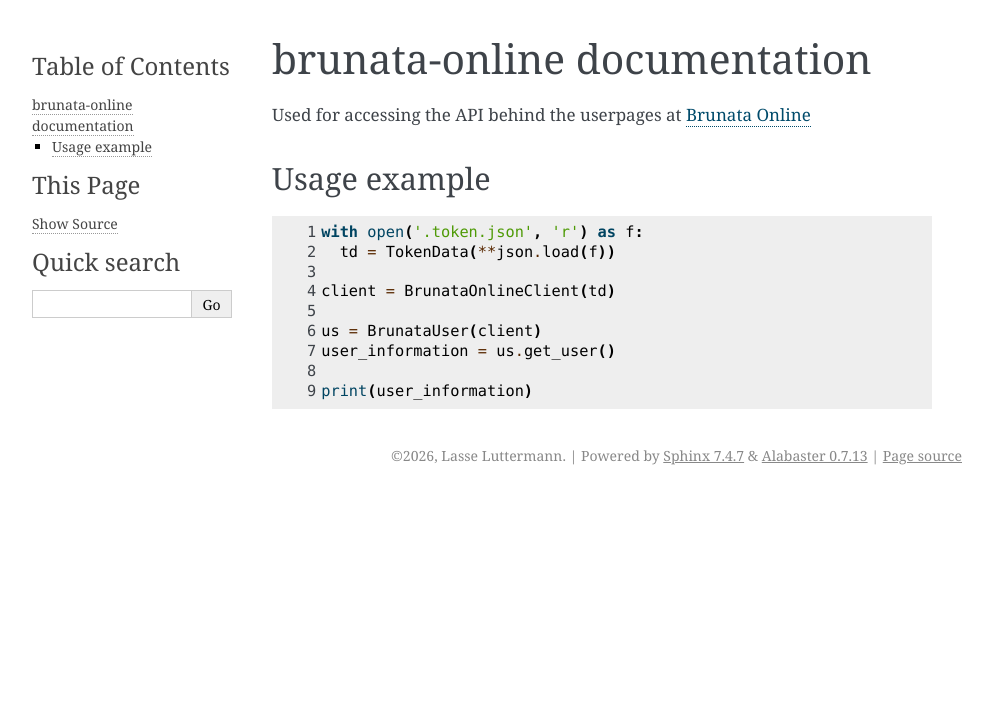
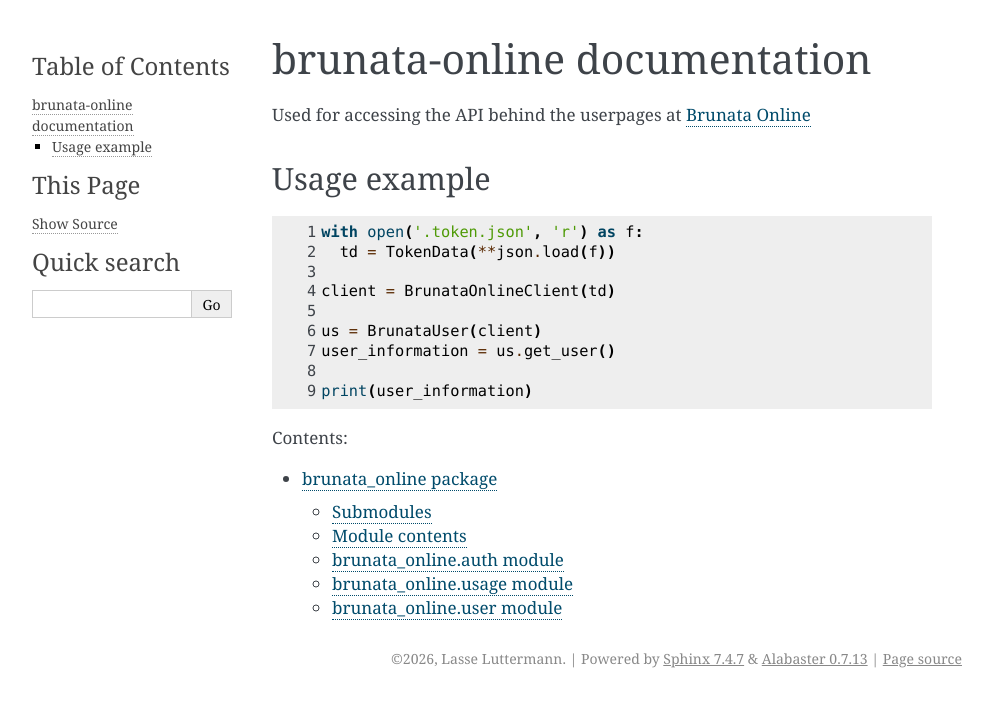
Before and after one commit to luttermann/brunata_online, a Sphinx documentation site: the page built from docs/source/index.rst, in a window 1280 px wide. Shown: the top 707 px of the page, without its empty margins (148-1141 px from the left). Built offline with Sphinx 7.4.7, drawn with Linux system fonts in a browser that asks for light colours.

Commit message:
Docs update (#4)
Reviewed-on: https://codeberg.org/luttermann/brunata_online/pulls/4

```diff
--- /dev/null
+++ b/docs/source/brunata_online.rst
@@ -0,0 +1,37 @@
+brunata\_online package
+=======================
+
+Submodules
+----------
+
+Module contents
+---------------
+
+.. automodule:: brunata_online
+   :members:
+   :show-inheritance:
+   :undoc-members:
+
+brunata\_online.auth module
+---------------------------
+
+.. automodule:: brunata_online.auth
+   :members:
+   :show-inheritance:
+   :undoc-members:
+
+brunata\_online.usage module
+----------------------------
+
+.. automodule:: brunata_online.usage
+   :members:
+   :show-inheritance:
+   :undoc-members:
+
+brunata\_online.user module
+---------------------------
+
+.. automodule:: brunata_online.user
+   :members:
+   :show-inheritance:
+   :undoc-members:
--- a/docs/source/conf.py
+++ b/docs/source/conf.py
@@ -2,6 +2,12 @@
 #
 # For the full list of built-in configuration values, see the documentation:
 # https://www.sphinx-doc.org/en/master/usage/configuration.html
+
+import os
+import sys
+sys.path.insert(0, os.path.abspath('../../src'))
+
+print(sys.path)
 
 # -- Project information -----------------------------------------------------
 # https://www.sphinx-doc.org/en/master/usage/configuration.html#project-information
@@ -13,7 +19,9 @@
 # -- General configuration ---------------------------------------------------
 # https://www.sphinx-doc.org/en/master/usage/configuration.html#general-configuration
 
-extensions = []
+extensions = [
+    'sphinx.ext.autodoc'
+]
 
 templates_path = ['_templates']
 exclude_patterns = []
--- a/docs/source/index.rst
+++ b/docs/source/index.rst
@@ -25,5 +25,7 @@
 
 
 .. toctree::
-   :maxdepth: 2
+   :maxdepth: 3
    :caption: Contents:
+
+   brunata_online
```
